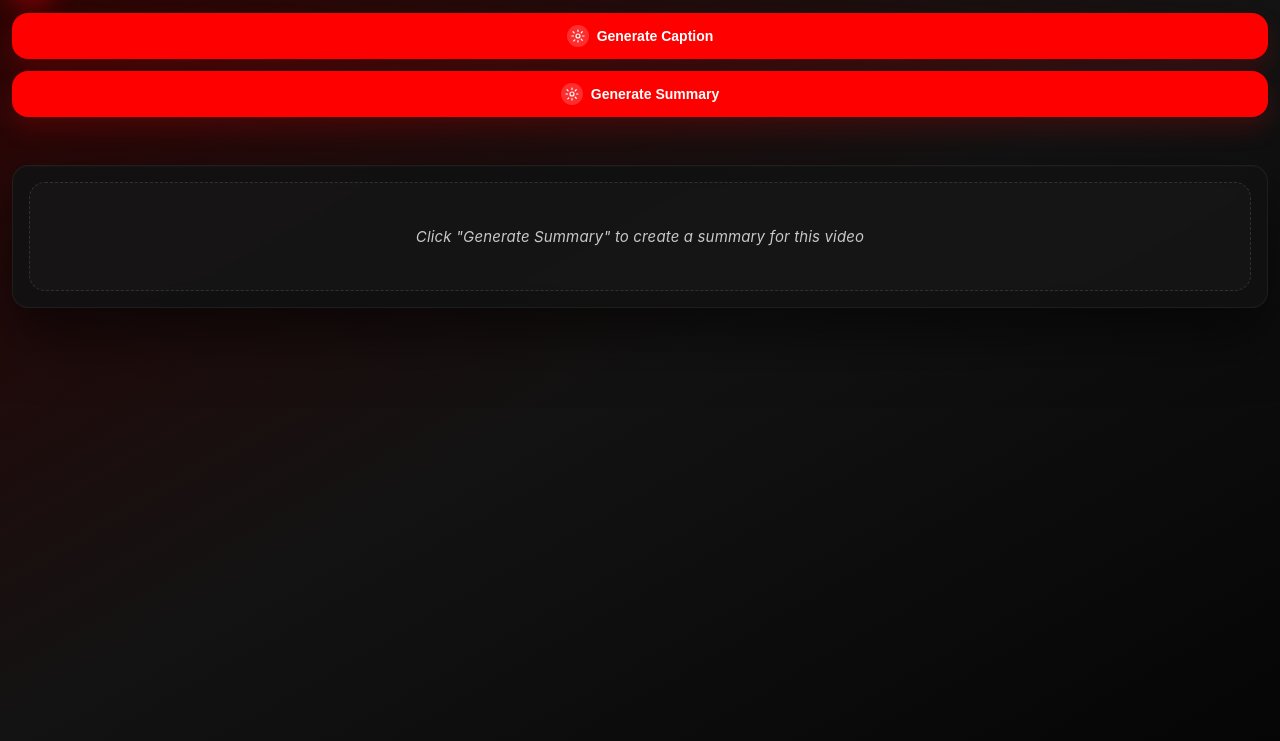
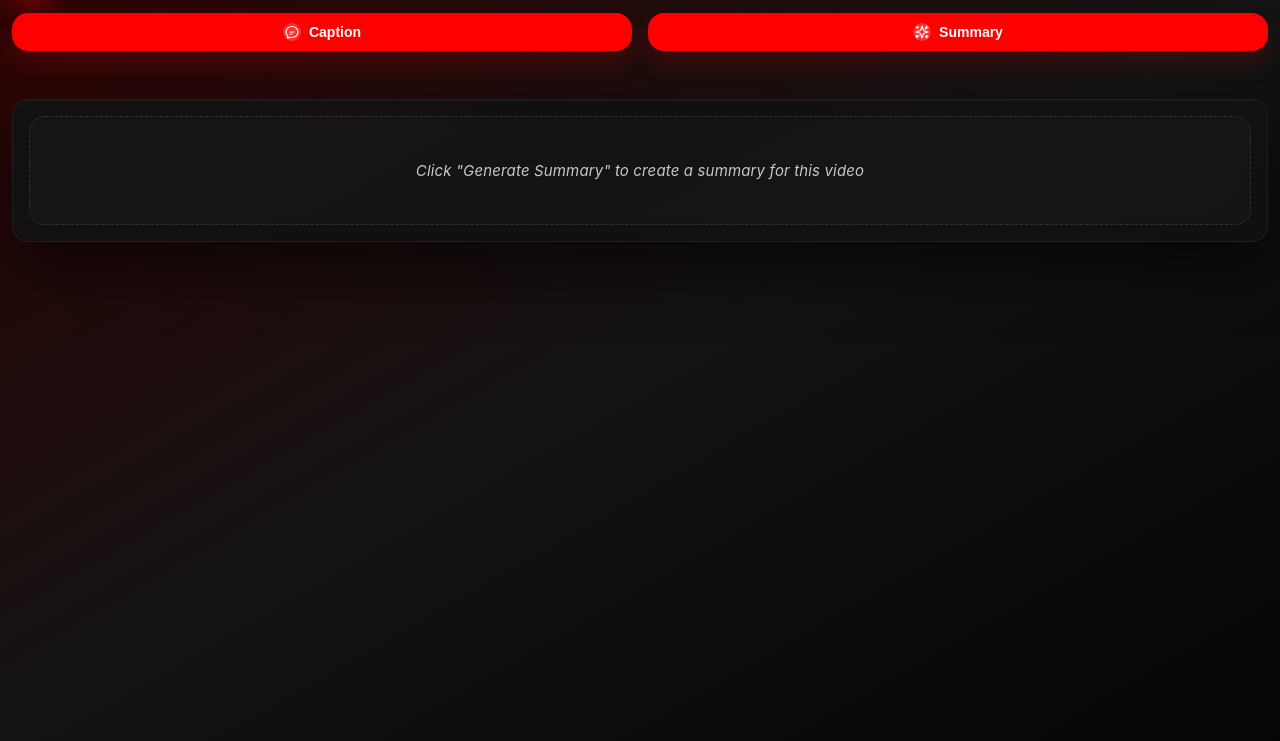
Before and after one commit to teron131/better-youtube-caption, a browser extension: page sidepanel.html in a window 1280 px wide. Shown: the part 59-800 px from the top of the page. Drawn offline with Linux system fonts and the light colour scheme.

Commit message:
Update buttons

```diff
--- a/sidepanel.html
+++ b/sidepanel.html
@@ -238,10 +238,11 @@
       }
 
       .primary-action {
-        width: 100%;
+        flex: 1;
+        min-width: 0;
         border: none;
         border-radius: var(--radius-md);
-        padding: 12px 16px;
+        padding: 10px 12px;
         font-size: 14px;
         font-weight: 600;
         cursor: pointer;
@@ -259,8 +260,8 @@
         display: flex;
         align-items: center;
         justify-content: center;
-        width: 22px;
-        height: 22px;
+        width: 18px;
+        height: 18px;
         border-radius: 50%;
         background: rgba(255, 255, 255, 0.18);
       }
@@ -1021,9 +1022,12 @@
 
       .button-row {
         display: flex;
-        flex-direction: column;
-        gap: 12px;
+        flex-direction: row;
+        justify-content: space-between;
+        align-items: center;
+        gap: 16px;
         width: 100%;
+        padding: 0;
       }
 
       .font-size-selector {
@@ -1118,29 +1122,33 @@
         </div>
 
         <div class="button-row">
-          <button class="primary-action generate-btn" id="generateCaptionBtn" type="button" style="flex: 1;">
+          <button class="primary-action generate-btn" id="generateCaptionBtn" type="button" aria-label="Generate Caption">
             <span class="action-icon">
               <svg viewBox="0 0 24 24" aria-hidden="true">
                 <path
                   stroke-linecap="round"
                   stroke-linejoin="round"
-                  d="M12 3v2.25m6.364.386-1.591 1.591M21 12h-2.25m-.386 6.364-1.591-1.591M12 18.75V21m-4.773-3.227-1.591 1.591M5.25 12H3m3.227-4.773L4.636 5.636M15 12a3 3 0 1 1-6 0 3 3 0 0 1 6 0z"
+                  d="M12 20.25c4.97 0 9-3.694 9-8.25s-4.03-8.25-9-8.25S3 7.444 3 12c0 2.104.859 4.023 2.273 5.48.432.447.74 1.04.586 1.641a4.483 4.483 0 01-.923 1.785A5.969 5.969 0 006 21c1.282 0 2.47-.402 3.445-1.087.81.22 1.668.337 2.555.337zM9 12h6M9 15h3"
                 ></path>
               </svg>
             </span>
-            <span>Generate Caption</span>
+            <span>Caption</span>
           </button>
-          <button class="primary-action generate-btn" id="generateSummaryBtn" type="button" style="flex: 1;">
+          <button class="primary-action generate-btn" id="generateSummaryBtn" type="button" aria-label="Generate Summary">
             <span class="action-icon">
-              <svg viewBox="0 0 24 24" aria-hidden="true">
-                <path
-                  stroke-linecap="round"
-                  stroke-linejoin="round"
-                  d="M12 3v2.25m6.364.386-1.591 1.591M21 12h-2.25m-.386 6.364-1.591-1.591M12 18.75V21m-4.773-3.227-1.591 1.591M5.25 12H3m3.227-4.773L4.636 5.636M15 12a3 3 0 1 1-6 0 3 3 0 0 1 6 0z"
-                ></path>
+              <svg viewBox="0 0 24 24" aria-hidden="true" fill="none" stroke="currentColor" stroke-width="2" stroke-linecap="round" stroke-linejoin="round">
+                <path d="m12 3-1.912 5.813a2 2 0 0 1-1.275 1.275L3 12l5.813 1.912a2 2 0 0 1 1.275 1.275L12 21l1.912-5.813a2 2 0 0 1 1.275-1.275L21 12l-5.813-1.912a2 2 0 0 1-1.275-1.275L12 3Z"></path>
+                <path d="M5 3v4"></path>
+                <path d="M19 17v4"></path>
+                <path d="M3 5h4"></path>
+                <path d="M17 19h4"></path>
+                <path d="m19 3-1.5 4.5"></path>
+                <path d="m5 21-1.5-4.5"></path>
+                <path d="m21 5-4.5 1.5"></path>
+                <path d="m3 19 4.5-1.5"></path>
               </svg>
             </span>
-            <span>Generate Summary</span>
+            <span>Summary</span>
           </button>
         </div>
 
```
